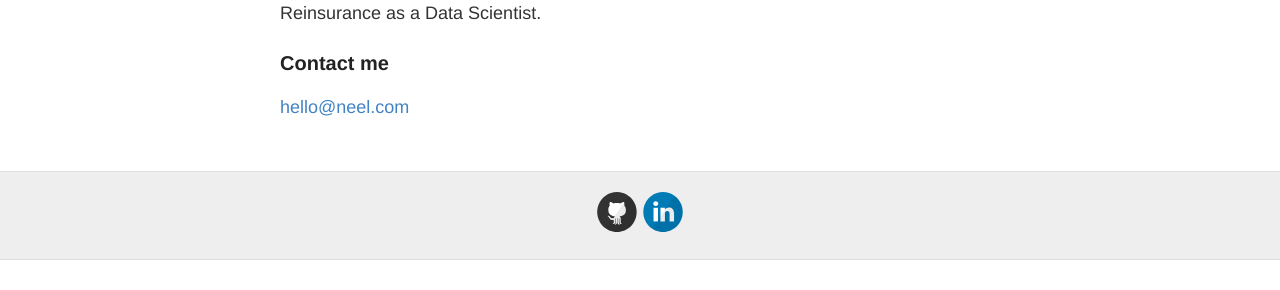
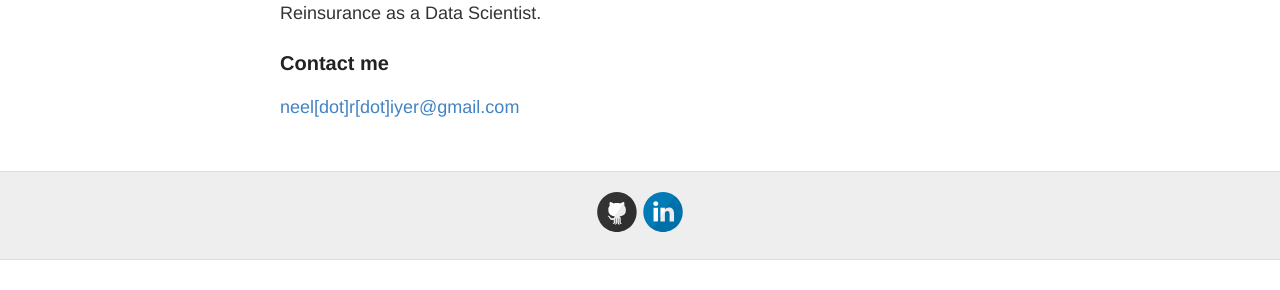
Before and after one commit to neelriyer/neelriyer.github.io, a Jekyll site: the page built from about.md, in a window 1280 px wide. Shown: the part 305-595 px from the top of the page. Built offline with Jekyll 4.4.1, drawn with Linux system fonts in a browser that asks for light colours.

Commit message:
new email address

```diff
--- a/about.md
+++ b/about.md
@@ -10,4 +10,4 @@ Data Science Student at University of New South Wales. Currently interning at Sw
 
 ### Contact me
 
-[hello@neel.com](mailto:neel.r.iyer@gmail.com)
+[neel[dot]r[dot]iyer@gmail.com](mailto:neel.r.iyer@gmail.com)
```
